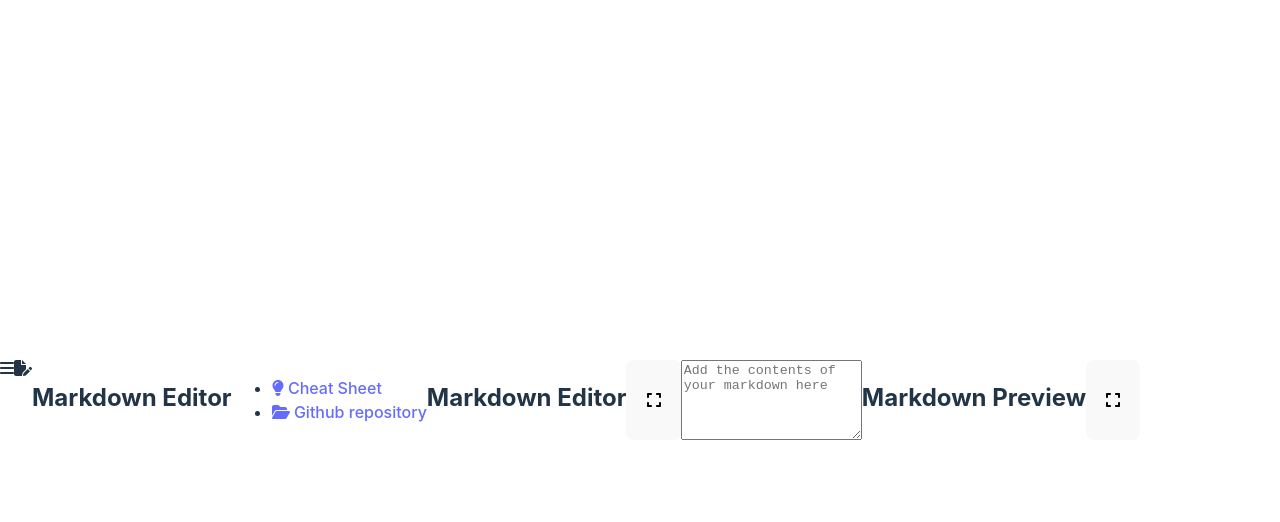
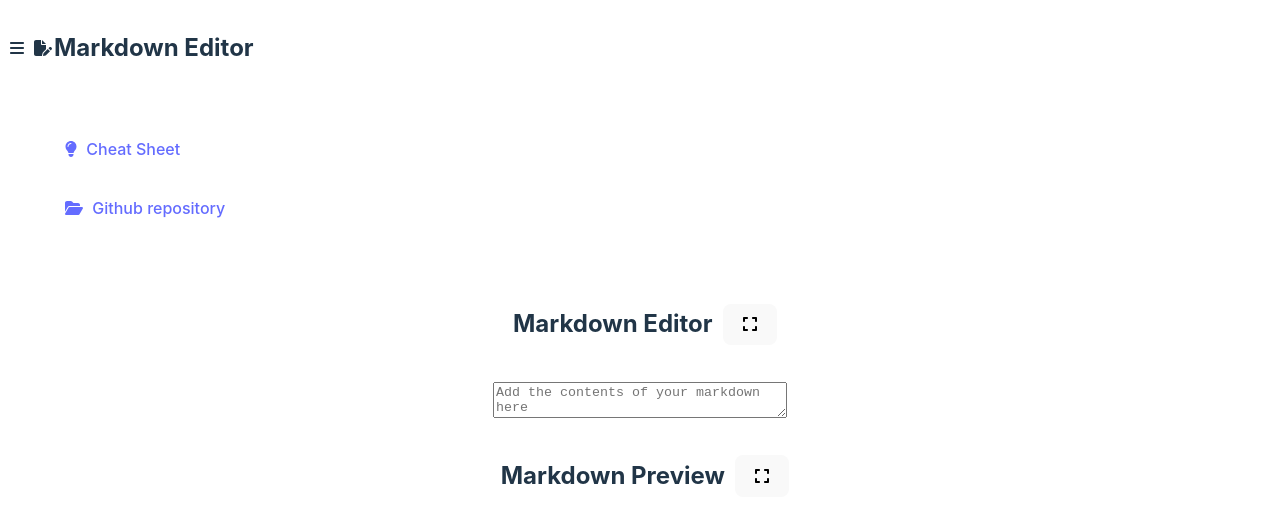
Before and after one commit to natmsaenz/react-projects, a React (Vite) app in the folder markdown-viewer/: page / in a window 1280 px wide. Shown: the top 522 px of the page. Built offline with nearby package versions, Linux system fonts and the light colour scheme.

Commit message:
added styles to the editor, preview, sidebar and headers

```diff
--- a/markdown-viewer/src/App.css
+++ b/markdown-viewer/src/App.css
@@ -1,4 +1,33 @@
-div{
+body{
+  margin: 0;
+  padding: 0;
   display: flex;
-  flex-direction: row;
+  justify-content: center;
+  align-items: center;
+  height: 100vh;
 }
+
+.container{
+  display: flex;
+  justify-content: center;
+  align-items: flex-start;
+}
+
+.sidebarWrapper{
+  display: flex;
+  flex-direction: column;
+  align-items: flex-start;
+  margin-right: 20px;
+  float: left;
+  position: fixed;
+    top: 0;
+    left: 0;
+    width: 100%;
+    height: 100%;
+}
+
+.markdownWrapper {
+  display: flex;
+  flex-direction: column;
+  align-items: center;
+}
--- a/markdown-viewer/src/App.tsx
+++ b/markdown-viewer/src/App.tsx
@@ -10,12 +10,12 @@ function App() {
   const [markdownContent, setMarkdownContent] = useState<string>('');
 
   return (
-    <div>
+    <div className='container'>
       <div className='sidebarWrapper'>
       <Sidebar />
       </div>
 
-      <div className='markdownBody'>
+      <div className='markdownWrapper'>
 
         <MarkdownEditor />
         <MarkdownPreview content={markdownContent} />
--- a/markdown-viewer/src/components/markdownEditor/MarkdownEditor.css
+++ b/markdown-viewer/src/components/markdownEditor/MarkdownEditor.css
@@ -0,0 +1,16 @@
+.markdownEditorContainer{
+    display: flex;
+    flex-direction: column;
+}
+
+.topBar{
+    display: flex;
+    flex-direction: row;
+    align-items: center;
+    margin: 10px;
+
+}
+
+h2{
+    padding: 10px;
+}
--- a/markdown-viewer/src/components/markdownEditor/MarkdownEditor.tsx
+++ b/markdown-viewer/src/components/markdownEditor/MarkdownEditor.tsx
@@ -22,7 +22,7 @@ const MarkdownEditor = () => {
     <>
       <div className="markdownEditorContainer">
         <div className="topBar">
-          <h2>Markdown Editor</h2>
+          <h2 className="editorTitle">Markdown Editor</h2>
           <ExpandButton
             isExpanded={isExpanded}
             onExpandClick={handleExpandClick}
@@ -38,7 +38,7 @@ const MarkdownEditor = () => {
 
       <div className="markdownPreviewContainer">
         <div className="topBar">
-          <h2>Markdown Preview</h2>
+          <h2 className="previewTitle">Markdown Preview</h2>
           <ExpandButton
             isExpanded={isExpanded}
             onExpandClick={handleExpandClick}
--- a/markdown-viewer/src/components/sidebar/Sidebar.css
+++ b/markdown-viewer/src/components/sidebar/Sidebar.css
@@ -0,0 +1,34 @@
+#sidebar{
+    display: flex;
+    flex-direction: column;
+}
+
+.sidebarHeader{
+    display: flex;
+    flex-direction: row;
+    align-items: center;
+
+}
+
+.sidebarTitle{
+    padding:10px 10px 10px 2px;
+}
+
+.toggleButton{
+    padding: 10px;
+}
+
+ul{
+    list-style: none;
+}
+
+li{
+    margin: 15px;
+    padding: 10px;
+}
+#cheatsheet{
+    padding-right:5px ;
+}
+#folder{
+    padding-right: 5px;
+}
--- a/markdown-viewer/src/components/sidebar/Sidebar.tsx
+++ b/markdown-viewer/src/components/sidebar/Sidebar.tsx
@@ -6,6 +6,7 @@ import {
   faLightbulb,
   faFolderOpen, faFilePen
 } from "@fortawesome/free-solid-svg-icons";
+import "./Sidebar.css"
 
 const Sidebar = () => {
   const cheatSheetUrl = "https://www.markdownguide.org/cheat-sheet/";
@@ -18,26 +19,26 @@ const Sidebar = () => {
     setIsSidebarOpen((prevIsOpen) => !prevIsOpen);
   };
   return (
-    <div className={`sidebar ${isSidebarOpen ? "open" : "closed"}`}>
+    <aside id="sidebar" className={`sidebar ${isSidebarOpen ? "open" : "closed"}`}>
       <div className="sidebarHeader">
         <div className="toggleButton" onClick={handleSidebarToggle}>
         <FontAwesomeIcon icon={faBars} />
         </div>
-        <FontAwesomeIcon icon={faFilePen} /><h2>Markdown Editor</h2>
+        <FontAwesomeIcon icon={faFilePen} /><h2 className="sidebarTitle">Markdown Editor</h2>
       </div>
       <ul className="sidebarLinks">
         <li>
           <a href={cheatSheetUrl} target="_blank" rel="noopener noreferrer">
-            <FontAwesomeIcon icon={faLightbulb} /> Cheat Sheet
+            <FontAwesomeIcon icon={faLightbulb} id="cheatsheet" /> Cheat Sheet
           </a>
         </li>
         <li>
           <a href={repositoryUrl} target="_blank" rel="noopener noreferrer">
-            <FontAwesomeIcon icon={faFolderOpen} /> Github repository
+            <FontAwesomeIcon icon={faFolderOpen} id="folder"/> Github repository
           </a>
         </li>
       </ul>
-    </div>
+    </aside>
   );
 };
 
```
